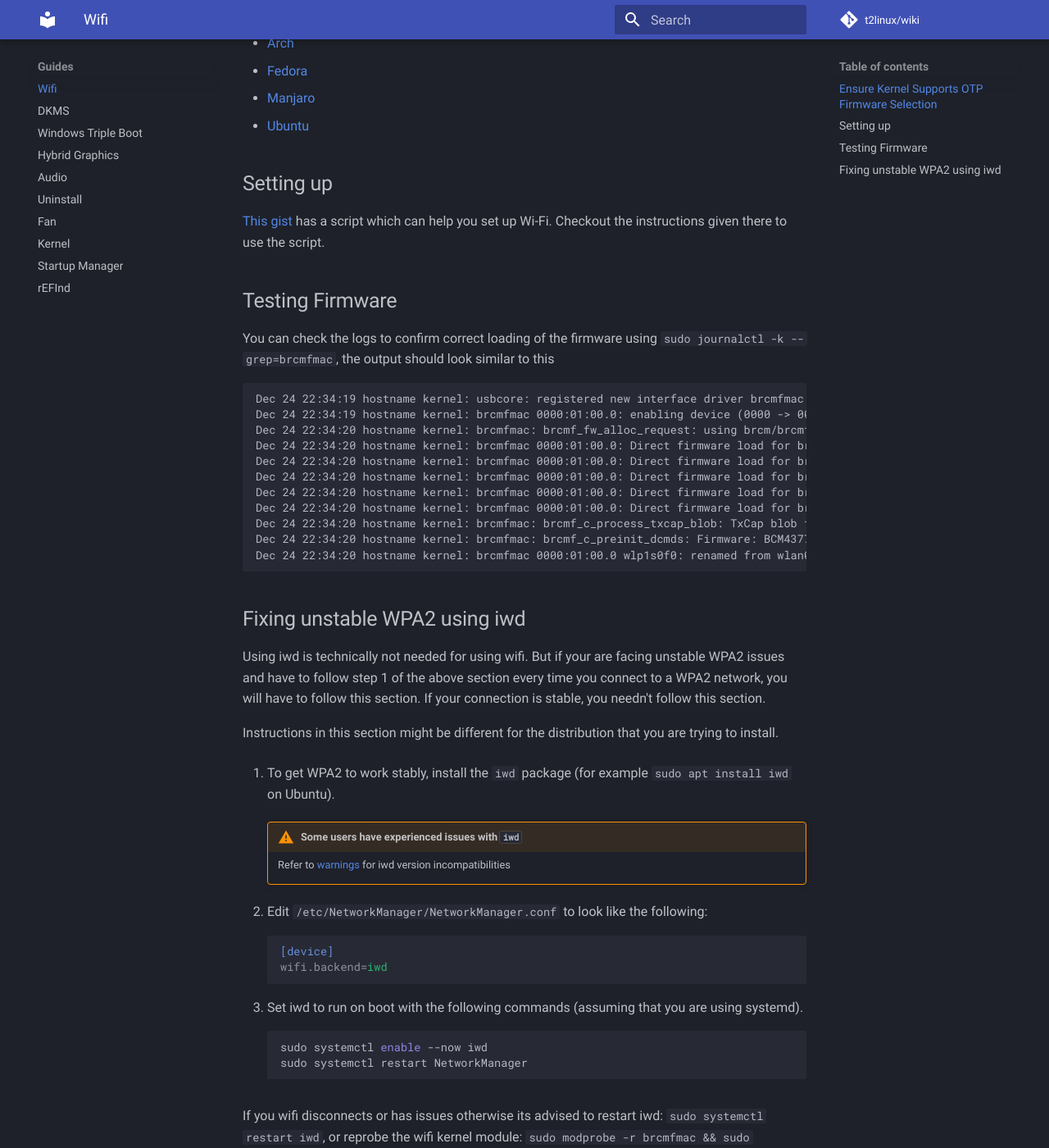
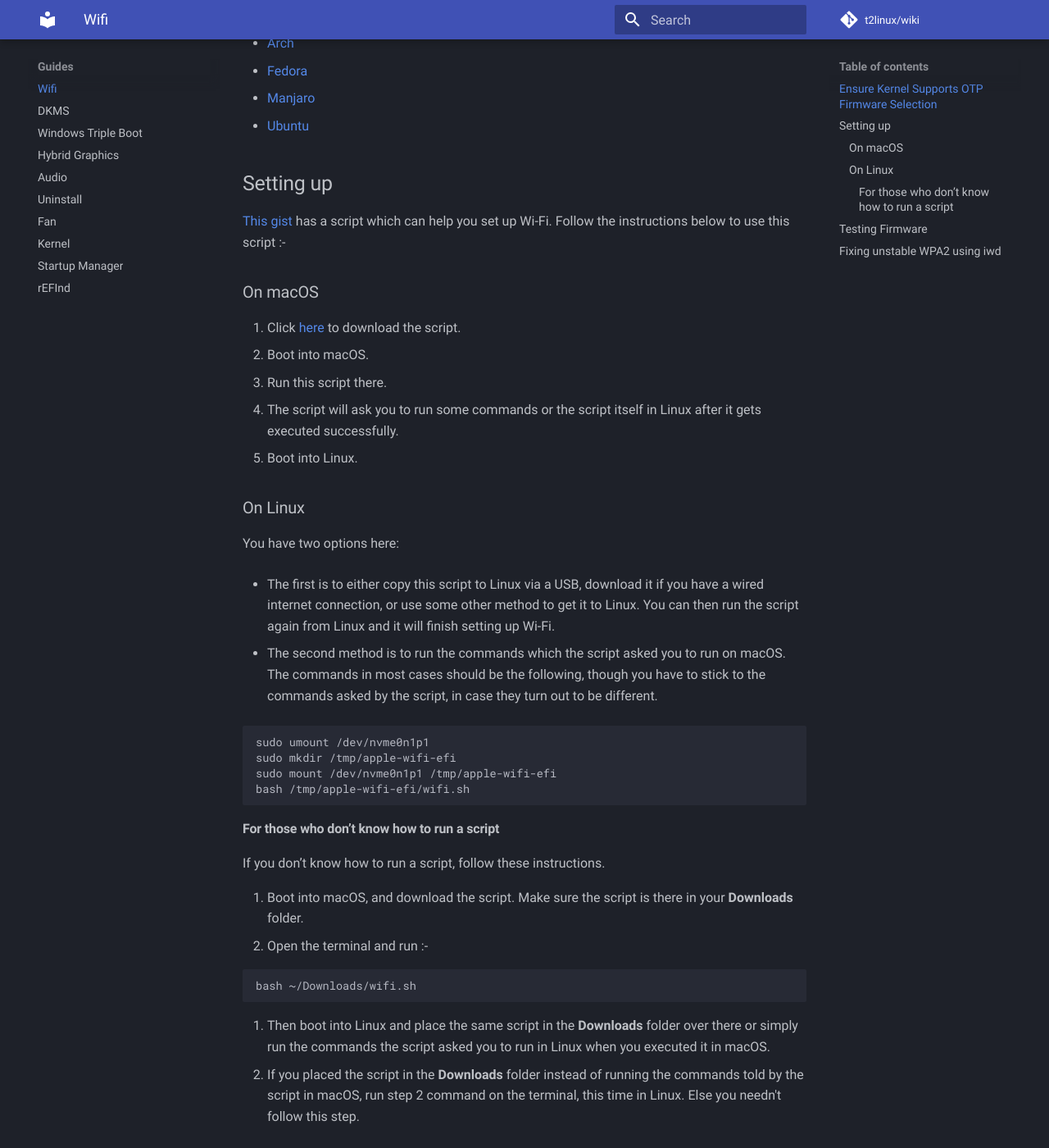
Before and after one commit to t2linux/wiki, an MkDocs documentation site: the page built from docs/guides/wifi.md, in a window 1280 px wide and 1400 px high, scrolled down 501 px. Shown: the whole window at 82% size. Built offline with MkDocs 1.6.1 and Material for MkDocs 9.7.7, drawn with Linux system fonts in a browser that asks for light colours; comment, search, counter and statistics services are not loaded.

Commit message:
Add readme to the wiki as well

````diff
--- a/docs/guides/wifi.md
+++ b/docs/guides/wifi.md
@@ -15,7 +15,44 @@ Refer to the "Updating Kernel" section on your distro's FAQ for instructions if
 
 ## Setting up
 
-[This gist](https://gist.github.com/AdityaGarg8/94c6a3291455d5f8b7567ed9fb0b651e) has a script which can help you set up Wi-Fi. Checkout the instructions given there to use the script.
+[This gist](https://gist.github.com/AdityaGarg8/94c6a3291455d5f8b7567ed9fb0b651e) has a script which can help you set up Wi-Fi. Follow the instructions below to use this script :-
+
+### On macOS
+
+1. Click [here](https://gist.githubusercontent.com/AdityaGarg8/94c6a3291455d5f8b7567ed9fb0b651e/raw/wifi.sh) to download the script.
+2. Boot into macOS.
+3. Run this script there.
+4. The script will ask you to run some commands or the script itself in Linux after it gets executed successfully.
+5. Boot into Linux.
+
+### On Linux
+
+You have two options here:
+
+- The first is to either copy this script to Linux via a USB, download it if you have a wired internet connection, or use some other method to get it to Linux. You can then run the script again from Linux and it will finish setting up Wi-Fi.
+
+- The second method is to run the commands which the script asked you to run on macOS. The commands in most cases should be the following, though you have to stick to the commands asked by the script, in case they turn out to be different.
+
+  ```sh
+  sudo umount /dev/nvme0n1p1
+  sudo mkdir /tmp/apple-wifi-efi
+  sudo mount /dev/nvme0n1p1 /tmp/apple-wifi-efi
+  bash /tmp/apple-wifi-efi/wifi.sh
+  ```
+
+#### For those who don’t know how to run a script
+
+If you don’t know how to run a script, follow these instructions.
+
+1. Boot into macOS, and download the script. Make sure the script is there in your **Downloads** folder.
+2. Open the terminal and run :-
+
+  ``` bash
+  bash ~/Downloads/wifi.sh
+  ```
+
+3. Then boot into Linux and place the same script in the **Downloads** folder over there or simply run the commands the script asked you to run in Linux when you executed it in macOS.
+4. If you placed the script in the **Downloads** folder instead of running the commands told by the script in macOS, run step 2 command on the terminal, this time in Linux. Else you needn't follow this step.
 
 ## Testing Firmware
 
````
